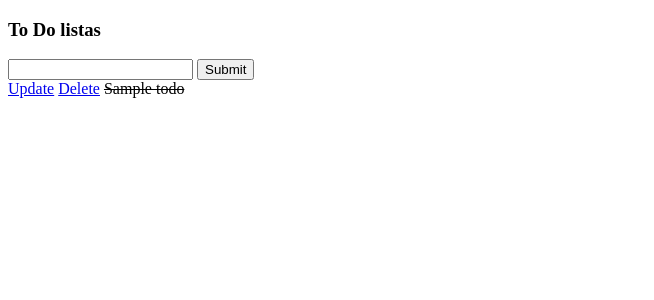
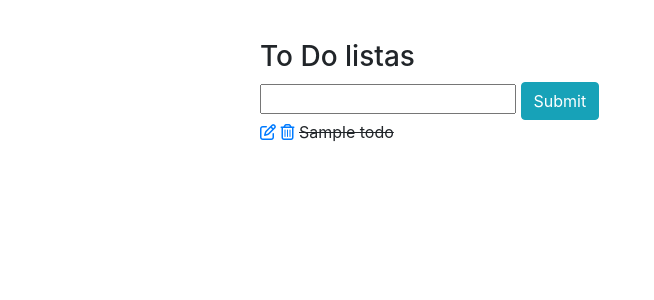
Before and after one commit to SigisM/todoapp, a Django app: page / in a window 1280 px wide. Shown: the top 300 px of the page, without its empty margins (0-654 px from the left). Run offline with Django 3.2, Linux system fonts and the light colour scheme; tables that the repository leaves empty hold one stand-in row (values such as "Sample post"); some libraries are stand-ins or nearby versions.

Commit message:
Add style and icons

```diff
--- a/todo_app/todo_items/templates/delete_todo.html
+++ b/todo_app/todo_items/templates/delete_todo.html
@@ -1,3 +1,6 @@
+<link rel="stylesheet" href="https://stackpath.bootstrapcdn.com/bootstrap/4.5.0/css/bootstrap.min.css"
+    integrity="sha384-9aIt2nRpC12Uk9gS9baDl411NQApFmC26EwAOH8WgZl5MYYxFfc+NcPb1dKGj7Sk" crossorigin="anonymous">
+
 <p>Are you sure you want to delete an item "{{item}}"</p>
 
 <a href="{% url 'list_page' %}">Cancel</a>
--- a/todo_app/todo_items/templates/todo_items.html
+++ b/todo_app/todo_items/templates/todo_items.html
@@ -1,21 +1,34 @@
 <!DOCTYPE html>
 <html lang="en">
 <head>
+    <link rel="stylesheet" href="https://stackpath.bootstrapcdn.com/bootstrap/4.5.0/css/bootstrap.min.css"
+    integrity="sha384-9aIt2nRpC12Uk9gS9baDl411NQApFmC26EwAOH8WgZl5MYYxFfc+NcPb1dKGj7Sk" crossorigin="anonymous">
     <meta charset="UTF-8">
     <title>{% block title %}To Do & Shop smart{% endblock %}</title>
+    <script src="https://kit.fontawesome.com/acabd4fa32.js" crossorigin="anonymous"></script>
+    <style>
+        .todo_list{
+            width: 800px;
+            margin: 20px auto;
+            padding: 20px;
+            border-radius: 3px;
+        }
+
+
+    </style>
 </head>
-
+<div class="todo_list">
     <h3>To Do listas</h3>
     <form method="POST" action="/">
         {% csrf_token %}
         {{form.title}}
-    <input type="submit" name="Create Task">
+        <input class="btn btn-info" type="submit" name="Create Task">
     </form>
 
     {% for todo in todos %}
         <div>
-        <a href="{% url 'update_todo' todo.id %}">Update</a>
-        <a href="{% url 'delete_todo' todo.id %}">Delete</a>
+            <a href="{% url 'update_todo' todo.id %}"><i class="far fa-edit" title="Edit item"></i></a>
+            <a href="{% url 'delete_todo' todo.id %}"><i class="far fa-trash-alt" title="Delete item"></i></a>
             {% if todo.completed == True %}
             <strike>{{todo}}</strike>
             {% else %}
@@ -23,3 +36,4 @@
             {% endif %}
         </div>
     {% endfor  %}
+</div>
--- a/todo_app/todo_items/templates/update_todo.html
+++ b/todo_app/todo_items/templates/update_todo.html
@@ -1,3 +1,5 @@
+<link rel="stylesheet" href="https://stackpath.bootstrapcdn.com/bootstrap/4.5.0/css/bootstrap.min.css"
+    integrity="sha384-9aIt2nRpC12Uk9gS9baDl411NQApFmC26EwAOH8WgZl5MYYxFfc+NcPb1dKGj7Sk" crossorigin="anonymous">
 <h3>Update Todo Item</h3>
 
 <form method="POST" action="">
--- a/todo_app/todo_items/views.py
+++ b/todo_app/todo_items/views.py
@@ -21,6 +21,7 @@ def index(request):
 
     return render(request, 'todo_items.html', context)
 
+
 def updateTodo(request, pk):
     todo = Todo.objects.get(id=pk)
 
@@ -36,6 +37,7 @@ def updateTodo(request, pk):
 
     return render(request, 'update_todo.html', context)
 
+
 def deleteTodo(request, pk):
     item = Todo.objects.get(id=pk)
 
```
Lines whose indentation alone changed are shown as unchanged.
